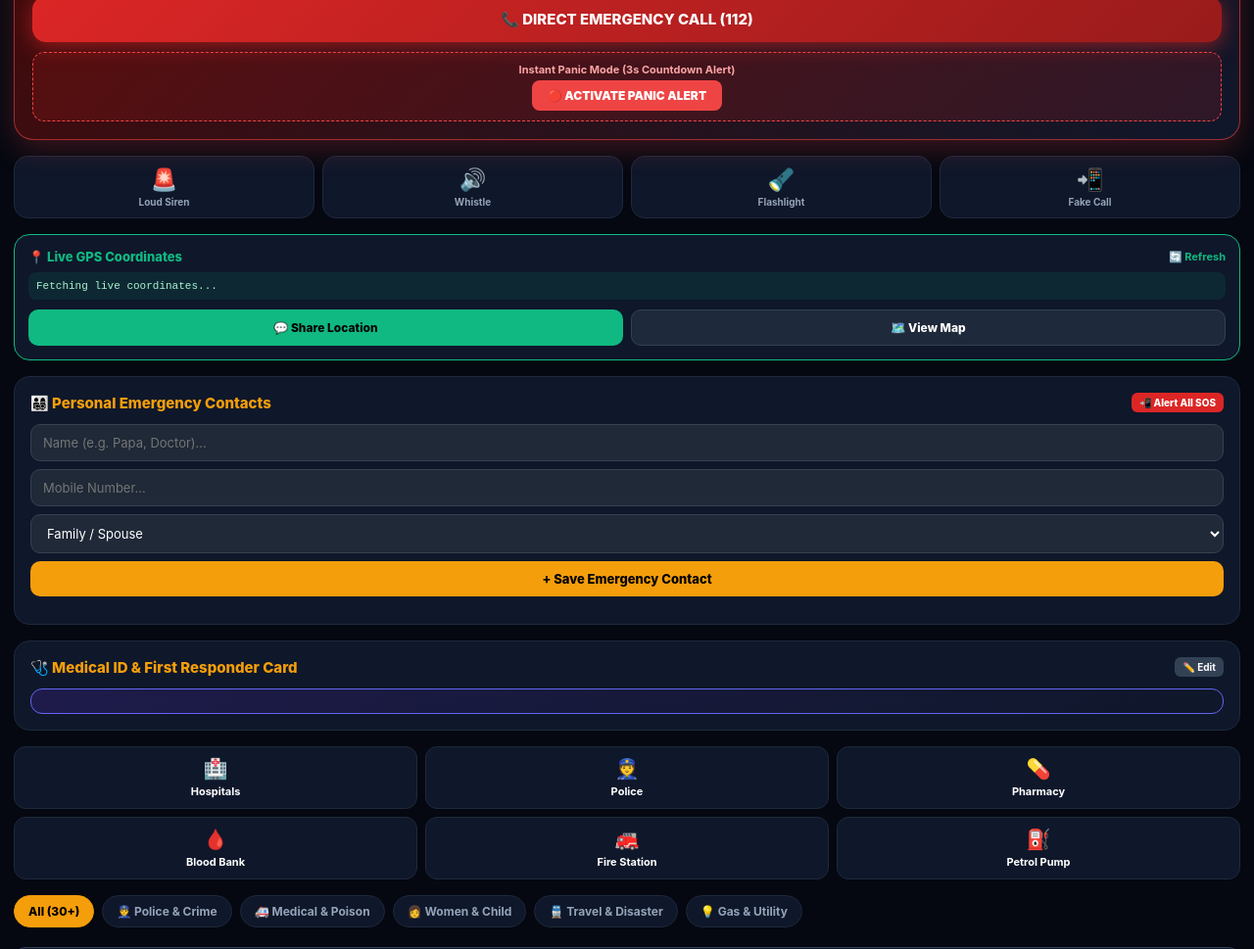
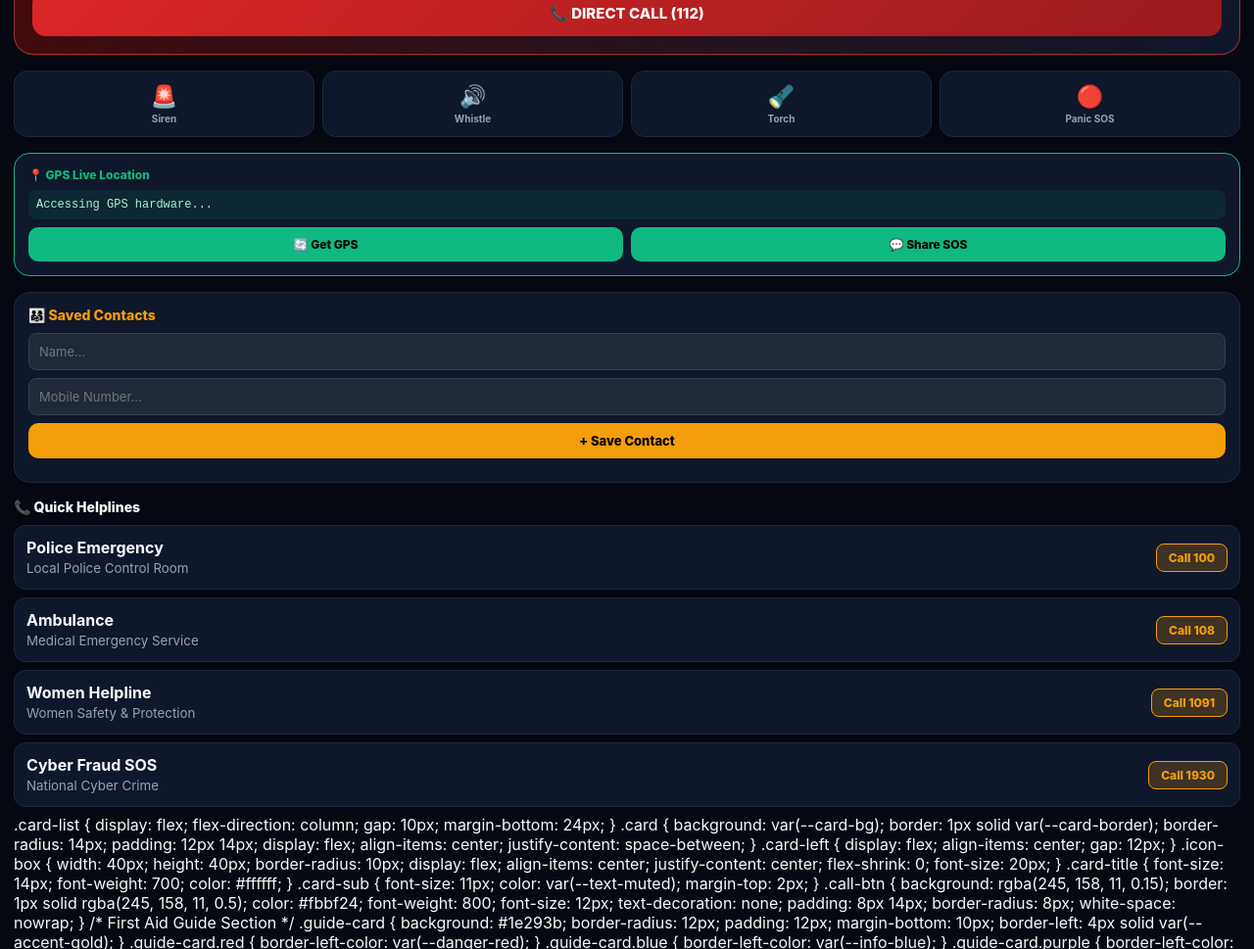
Before and after one commit to abcdef1234ttf-ui/swarn-emergency-app, a plain HTML site: page index.html in a window 1280 px wide. Shown: the part 228-1197 px from the top of the page at 98% size. Drawn offline with Linux system fonts and the light colour scheme.

Commit message:
Update index.html

```diff
--- a/index.html
+++ b/index.html
@@ -3,7 +3,8 @@
 <head>
   <meta charset="UTF-8">
   <meta name="viewport" content="width=device-width, initial-scale=1.0, maximum-scale=1.0, user-scalable=no">
-  <title>Swarn — All India Public Safety & Personal Emergency SOS Suite</title>
+  <meta name="theme-color" content="#050811">
+  <title>Swarn — Emergency SOS Suite</title>
   <style>
     :root {
       --bg-dark: #050811;
@@ -12,106 +13,243 @@
       --accent-gold: #f59e0b;
       --danger-red: #ef4444;
       --safety-green: #10b981;
-      --info-blue: #3b82f6;
-      --purple-accent: #a855f7;
       --text-main: #f8fafc;
       --text-muted: #94a3b8;
     }
+    * { margin: 0; padding: 0; box-sizing: border-box; font-family: -apple-system, BlinkMacSystemFont, "Segoe UI", Roboto, sans-serif; }
+    body { background-color: var(--bg-dark); color: var(--text-main); padding: 14px; padding-bottom: 50px; }
 
-    * { margin: 0; padding: 0; box-sizing: border-box; font-family: -apple-system, BlinkMacSystemFont, "Segoe UI", Roboto, Helvetica, Arial, sans-serif; -webkit-tap-highlight-color: transparent; }
+    body.siren-flashing { animation: strobe 0.35s infinite alternate; }
+    @keyframes strobe { 0% { background: #991b1b; } 100% { background: #1e40af; } }
 
-    body { background-color: var(--bg-dark); color: var(--text-main); min-height: 100vh; padding: 14px; padding-bottom: 60px; transition: background 0.3s; }
+    .top-bar { display: flex; justify-content: space-between; align-items: center; background: #0f172a; border: 1px solid #1e293b; padding: 10px 12px; border-radius: 12px; margin-bottom: 14px; font-size: 11px; color: var(--text-muted); }
+    .status-dot { width: 8px; height: 8px; border-radius: 50%; display: inline-block; background: var(--safety-green); box-shadow: 0 0 8px var(--safety-green); }
 
-    /* Flashing Screen Animation for Police Siren */
-    body.siren-flashing {
-      animation: strobeAlert 0.35s infinite alternate;
-    }
-    @keyframes strobeAlert {
-      0% { background-color: #991b1b; }
-      100% { background-color: #1e40af; }
-    }
+    .header { display: flex; justify-content: space-between; align-items: center; padding-bottom: 12px; border-bottom: 1px solid rgba(245, 158, 11, 0.25); margin-bottom: 16px; }
+    .brand-title { font-size: 24px; font-weight: 900; background: linear-gradient(135deg, #FFE066, #F59E0B); -webkit-background-clip: text; -webkit-text-fill-color: transparent; }
 
-    /* Top Utility Bar */
-    .top-status-bar { display: flex; justify-content: space-between; align-items: center; background: #0f172a; border: 1px solid #1e293b; padding: 8px 12px; border-radius: 12px; margin-bottom: 14px; font-size: 11px; color: var(--text-muted); }
-    .status-pill { display: flex; align-items: center; gap: 6px; font-weight: 700; }
-    .dot-online { width: 8px; height: 8px; background: var(--safety-green); border-radius: 50%; display: inline-block; box-shadow: 0 0 8px var(--safety-green); }
+    .sos-container { background: linear-gradient(135deg, #450a0a 0%, #0f172a 100%); border: 1.5px solid rgba(239, 68, 68, 0.6); border-radius: 20px; padding: 18px; text-align: center; margin-bottom: 16px; }
+    .sos-number { font-size: 32px; font-weight: 900; color: #fff; margin: 6px 0; }
+    .sos-btn { display: block; width: 100%; background: linear-gradient(135deg, #dc2626, #991b1b); color: #fff; font-weight: 800; font-size: 15px; text-decoration: none; padding: 14px; border-radius: 14px; text-align: center; border: none; cursor: pointer; }
 
-    /* Header */
-    .header { display: flex; justify-content: space-between; align-items: center; padding-bottom: 12px; border-bottom: 1px solid rgba(245, 158, 11, 0.25); margin-bottom: 16px; }
-    .brand-title { font-size: 26px; font-weight: 900; background: linear-gradient(135deg, #FFE066, #F59E0B); -webkit-background-clip: text; -webkit-text-fill-color: transparent; letter-spacing: 1px; }
-    .brand-sub { font-size: 10px; color: var(--text-muted); text-transform: uppercase; letter-spacing: 1.5px; margin-top: 2px; }
-    .badge { background: rgba(245, 158, 11, 0.15); border: 1px solid rgba(245, 158, 11, 0.4); color: #fbbf24; padding: 4px 10px; border-radius: 20px; font-size: 11px; font-weight: 700; }
-
-    /* National SOS Container */
-    .sos-container { background: linear-gradient(135deg, #450a0a 0%, #0f172a 100%); border: 1.5px solid rgba(239, 68, 68, 0.6); border-radius: 20px; padding: 18px; text-align: center; margin-bottom: 16px; box-shadow: 0 8px 30px rgba(239, 68, 68, 0.25); position: relative; overflow: hidden; }
-    .sos-title { font-size: 11px; font-weight: 800; color: #fca5a5; text-transform: uppercase; letter-spacing: 1.5px; margin-bottom: 4px; }
-    .sos-number { font-size: 34px; font-weight: 900; color: #ffffff; margin-bottom: 12px; letter-spacing: 1px; }
-    .sos-btn { display: flex; align-items: center; justify-content: center; gap: 8px; background: linear-gradient(135deg, #dc2626, #991b1b); color: #ffffff; font-weight: 800; font-size: 15px; text-decoration: none; padding: 14px; border-radius: 14px; box-shadow: 0 4px 20px rgba(220, 38, 38, 0.6); border: none; cursor: pointer; width: 100%; }
-
-    /* Panic Countdown Overlay Button */
-    .panic-box { background: rgba(220, 38, 38, 0.15); border: 1px dashed #ef4444; border-radius: 12px; padding: 10px; margin-top: 10px; text-align: center; }
-    .panic-btn { background: #ef4444; color: #fff; font-weight: 900; border: none; padding: 8px 16px; border-radius: 8px; cursor: pointer; font-size: 12px; margin-top: 4px; }
-
-    /* Tactical Safety Toolbar (Siren, Whistle, Torch, Fake Call) */
     .tactical-grid { display: grid; grid-template-columns: repeat(4, 1fr); gap: 8px; margin-bottom: 16px; }
-    .tac-card { background: var(--card-bg); border: 1px solid var(--card-border); border-radius: 14px; padding: 10px 6px; text-align: center; cursor: pointer; transition: 0.2s; color: var(--text-main); }
-    .tac-card:active { transform: scale(0.95); }
+    .tac-card { background: var(--card-bg); border: 1px solid var(--card-border); border-radius: 14px; padding: 12px 6px; text-align: center; cursor: pointer; }
     .tac-icon { font-size: 22px; margin-bottom: 4px; }
     .tac-label { font-size: 10px; font-weight: 700; color: var(--text-muted); }
 
-    /* Siren Section Drawer */
-    .siren-drawer { background: var(--card-bg); border: 1px solid #1e3a8a; border-radius: 16px; padding: 14px; margin-bottom: 16px; display: none; }
-    .siren-select-grid { display: grid; grid-template-columns: repeat(3, 1fr); gap: 6px; margin-bottom: 10px; }
-    .siren-type-btn { background: #1e293b; border: 1px solid #334155; color: #cbd5e1; font-size: 11px; padding: 8px; border-radius: 8px; cursor: pointer; font-weight: 700; }
-    .siren-type-btn.active { background: #2563eb; color: #fff; border-color: #3b82f6; }
+    .gps-card { background: var(--card-bg); border: 1px solid #10b981; border-radius: 16px; padding: 14px; margin-bottom: 16px; }
+    .gps-coords { font-size: 12px; font-family: monospace; color: #a7f3d0; background: rgba(16, 185, 129, 0.1); padding: 8px; border-radius: 8px; margin: 8px 0; }
+    .btn-row { display: grid; grid-template-columns: 1fr 1fr; gap: 8px; }
+    .btn-green { background: #10b981; color: #000; font-weight: 800; font-size: 12px; padding: 10px; border-radius: 10px; border: none; cursor: pointer; text-align: center; text-decoration: none; }
 
-    /* GPS Location Card */
-    .gps-card { background: var(--card-bg); border: 1px solid #10b981; border-radius: 16px; padding: 14px; margin-bottom: 16px; }
-    .gps-header { display: flex; justify-content: space-between; align-items: center; margin-bottom: 8px; }
-    .gps-title { font-size: 13px; font-weight: 800; color: var(--safety-green); display: flex; align-items: center; gap: 6px; }
-    .gps-coords { font-size: 11px; font-family: monospace; color: #a7f3d0; background: rgba(16, 185, 129, 0.1); padding: 8px; border-radius: 8px; margin-bottom: 10px; word-break: break-all; }
-    .gps-btn-group { display: grid; grid-template-columns: 1fr 1fr; gap: 8px; }
-    .gps-btn { background: #10b981; color: #000; font-weight: 800; font-size: 12px; padding: 10px; border-radius: 10px; border: none; cursor: pointer; text-align: center; text-decoration: none; display: flex; align-items: center; justify-content: center; gap: 4px; }
-    .gps-btn-sec { background: #1e293b; color: #fff; border: 1px solid #334155; }
+    .section-box { background: var(--card-bg); border: 1px solid var(--card-border); border-radius: 16px; padding: 14px; margin-bottom: 16px; }
+    .input-field { background: #1f2937; border: 1px solid #374151; border-radius: 8px; padding: 10px; color: #fff; font-size: 13px; width: 100%; margin-bottom: 8px; outline: none; }
+    .btn-gold { background: var(--accent-gold); color: #000; font-weight: 800; font-size: 13px; padding: 10px; border-radius: 10px; border: none; width: 100%; cursor: pointer; }
 
-    /* Personal Emergency Contacts */
-    .section-box { background: var(--card-bg); border: 1px solid var(--card-border); border-radius: 16px; padding: 16px; margin-bottom: 16px; }
-    .section-title { font-size: 15px; font-weight: 800; color: var(--accent-gold); margin-bottom: 12px; display: flex; align-items: center; justify-content: space-between; }
-    .pc-input-group { display: flex; flex-direction: column; gap: 8px; margin-bottom: 12px; }
-    .input-field { background: #1f2937; border: 1px solid #374151; border-radius: 10px; padding: 10px 12px; color: #fff; font-size: 13px; outline: none; width: 100%; }
-    .input-field:focus { border-color: var(--accent-gold); }
-    .btn-gold { background: var(--accent-gold); color: #000; font-weight: 800; font-size: 13px; padding: 10px; border-radius: 10px; border: none; cursor: pointer; text-align: center; }
+    .card { background: var(--card-bg); border: 1px solid var(--card-border); border-radius: 12px; padding: 12px; display: flex; justify-content: space-between; align-items: center; margin-bottom: 8px; }
+    .call-btn { background: rgba(245, 158, 11, 0.2); border: 1px solid var(--accent-gold); color: var(--accent-gold); font-weight: 800; font-size: 12px; text-decoration: none; padding: 6px 12px; border-radius: 8px; }
+  </style>
+</head>
+<body>
 
-    .pc-list { display: flex; flex-direction: column; gap: 8px; }
-    .pc-item { background: #192233; border: 1px solid #2d3748; border-radius: 12px; padding: 10px 12px; display: flex; align-items: center; justify-content: space-between; }
-    .pc-info-name { font-size: 13px; font-weight: 700; color: #fff; }
-    .pc-info-tag { font-size: 9px; background: rgba(245, 158, 11, 0.2); color: #fbbf24; padding: 2px 6px; border-radius: 4px; margin-left: 6px; }
-    .pc-info-num { font-size: 11px; color: var(--text-muted); margin-top: 2px; }
-    .pc-actions { display: flex; gap: 6px; align-items: center; }
-    .pc-call-btn { background: #10b981; color: #fff; font-weight: 800; font-size: 11px; text-decoration: none; padding: 6px 12px; border-radius: 8px; }
-    .pc-del-btn { background: rgba(239, 68, 68, 0.2); color: #f87171; border: 1px solid rgba(239, 68, 68, 0.4); font-size: 11px; padding: 6px 8px; border-radius: 8px; cursor: pointer; }
+  <!-- Top Status Bar -->
+  <div class="top-bar">
+    <div><span class="status-dot"></span> <span id="netStatus">READY</span></div>
+    <div>⚡ Battery: <span id="batVal">--%</span></div>
+    <div>🕒 <span id="clockVal">--:--:--</span></div>
+  </div>
 
-    /* Medical ID Card */
-    .med-card-display { background: linear-gradient(135deg, #1e1b4b, #0f172a); border: 1px solid #6366f1; border-radius: 12px; padding: 12px; font-size: 12px; }
-    .med-row { display: flex; justify-content: space-between; padding: 4px 0; border-bottom: 1px solid rgba(255,255,255,0.05); }
-    .med-label { color: #93c5fd; font-weight: 600; }
-    .med-val { font-weight: 800; color: #fff; }
+  <!-- Header -->
+  <div class="header">
+    <div>
+      <div class="brand-title">SWARN SOS</div>
+      <div style="font-size:10px; color:#94a3b8; text-transform:uppercase;">Emergency Response System</div>
+    </div>
+  </div>
 
-    /* Quick Action Finder Grid */
-    .near-grid { display: grid; grid-template-columns: repeat(3, 1fr); gap: 8px; margin-bottom: 16px; }
-    .near-card { background: var(--card-bg); border: 1px solid var(--card-border); border-radius: 12px; padding: 10px; text-decoration: none; color: #fff; text-align: center; font-size: 11px; font-weight: 700; }
-    .near-icon { font-size: 20px; margin-bottom: 4px; }
+  <!-- SOS 112 -->
+  <div class="sos-container">
+    <div style="font-size:11px; color:#fca5a5; font-weight:800;">NATIONAL EMERGENCY HELPLINE</div>
+    <div class="sos-number">112 HELPLINE</div>
+    <a href="tel:112" class="sos-btn">📞 DIRECT CALL (112)</a>
+  </div>
 
-    /* Category Scroll & Search */
-    .category-scroll { display: flex; gap: 8px; overflow-x: auto; padding-bottom: 8px; margin-bottom: 12px; scrollbar-width: none; }
-    .category-scroll::-webkit-scrollbar { display: none; }
-    .cat-btn { background: var(--card-bg); border: 1px solid var(--card-border); color: var(--text-muted); padding: 8px 14px; border-radius: 20px; font-size: 12px; font-weight: 700; white-space: nowrap; cursor: pointer; }
-    .cat-btn.active { background: var(--accent-gold); border-color: var(--accent-gold); color: #000; font-weight: 800; }
+  <!-- Tools -->
+  <div class="tactical-grid">
+    <div class="tac-card" onclick="playSiren()">
+      <div class="tac-icon">🚨</div>
+      <div class="tac-label">Siren</div>
+    </div>
+    <div class="tac-card" onclick="playWhistle()">
+      <div class="tac-icon">🔊</div>
+      <div class="tac-label">Whistle</div>
+    </div>
+    <div class="tac-card" onclick="toggleTorch()">
+      <div class="tac-icon">🔦</div>
+      <div class="tac-label">Torch</div>
+    </div>
+    <div class="tac-card" onclick="triggerPanic()">
+      <div class="tac-icon">🔴</div>
+      <div class="tac-label">Panic SOS</div>
+    </div>
+  </div>
 
-    .search-box { width: 100%; background: var(--card-bg); border: 1px solid #334155; border-radius: 12px; padding: 12px 16px; color: #fff; font-size: 13px; margin-bottom: 16px; outline: none; }
-    .search-box:focus { border-color: var(--accent-gold); }
+  <!-- GPS -->
+  <div class="gps-card">
+    <div style="font-size:12px; font-weight:800; color:#10b981;">📍 GPS Live Location</div>
+    <div class="gps-coords" id="gpsText">Fetching live GPS location...</div>
+    <div class="btn-row">
+      <button onclick="getGPS()" class="btn-green">🔄 Get GPS</button>
+      <button onclick="shareWhatsApp()" class="btn-green">💬 Share SOS</button>
+    </div>
+  </div>
 
-    /* Helpline Cards List */
+  <!-- Personal Contacts -->
+  <div class="section-box">
+    <div style="font-size:14px; font-weight:800; color:var(--accent-gold); margin-bottom:10px;">👨‍👩‍👧 Saved Contacts</div>
+    <input type="text" id="cName" placeholder="Name..." class="input-field">
+    <input type="tel" id="cPhone" placeholder="Mobile Number..." class="input-field">
+    <button onclick="saveContact()" class="btn-gold">+ Save Contact</button>
+    <div id="cList" style="margin-top:10px;"></div>
+  </div>
+
+  <!-- Direct Helplines -->
+  <div style="font-size:14px; font-weight:800; margin-bottom:10px; color:#fff;">📞 Quick Helplines</div>
+  <div class="card">
+    <div><strong>Police Emergency</strong><br><small style="color:#94a3b8;">Local Police Control Room</small></div>
+    <a href="tel:100" class="call-btn">Call 100</a>
+  </div>
+  <div class="card">
+    <div><strong>Ambulance</strong><br><small style="color:#94a3b8;">Medical Emergency Service</small></div>
+    <a href="tel:108" class="call-btn">Call 108</a>
+  </div>
+  <div class="card">
+    <div><strong>Women Helpline</strong><br><small style="color:#94a3b8;">Women Safety & Protection</small></div>
+    <a href="tel:1091" class="call-btn">Call 1091</a>
+  </div>
+  <div class="card">
+    <div><strong>Cyber Fraud SOS</strong><br><small style="color:#94a3b8;">National Cyber Crime</small></div>
+    <a href="tel:1930" class="call-btn">Call 1930</a>
+  </div>
+
+  <script>
+    // 1. Live Clock
+    function updateClock() {
+      const d = new Date();
+      document.getElementById('clockVal').innerText = d.toLocaleTimeString();
+    }
+    setInterval(updateClock, 1000);
+    updateClock();
+
+    // 2. Battery Status (Safe Check)
+    if ('getBattery' in navigator) {
+      navigator.getBattery().then(bat => {
+        const updateBat = () => { document.getElementById('batVal').innerText = Math.round(bat.level * 100) + '%'; };
+        updateBat();
+        bat.addEventListener('levelchange', updateBat);
+      }).catch(() => { document.getElementById('batVal').innerText = 'OK'; });
+    } else {
+      document.getElementById('batVal').innerText = 'OK';
+    }
+
+    // 3. GPS Location Tracker
+    let lat = null, lng = null;
+    function getGPS() {
+      const disp = document.getElementById('gpsText');
+      disp.innerText = "Accessing GPS hardware...";
+      if (navigator.geolocation) {
+        navigator.geolocation.getCurrentPosition(
+          pos => {
+            lat = pos.coords.latitude;
+            lng = pos.coords.longitude;
+            disp.innerText = `Lat: ${lat.toFixed(5)}, Lng: ${lng.toFixed(5)} (Accuracy: ~${Math.round(pos.coords.accuracy)}m)`;
+          },
+          err => { disp.innerText = "⚠️ Browser blocked GPS! Top-Right 3 dots par click karke Chrome me kholein."; },
+          { enableHighAccuracy: true, timeout: 10000 }
+        );
+      } else { disp.innerText = "GPS Not Supported"; }
+    }
+    getGPS();
+
+    function shareWhatsApp() {
+      if(!lat) { alert("Pehle 'Get GPS' button dabayein!"); return; }
+      const url = `https://maps.google.com/?q=${lat},${lng}`;
+      window.open(`https://wa.me/?text=${encodeURIComponent('EMERGENCY SOS! Mujhe madad chahiye: ' + url)}`);
+    }
+
+    // 4. Siren Sound Generator
+    let audioCtx = null, osc = null, isSiren = false;
+    function playSiren() {
+      if(!isSiren) {
+        audioCtx = new (window.AudioContext || window.webkitAudioContext)();
+        osc = audioCtx.createOscillator();
+        osc.type = 'sawtooth';
+        osc.connect(audioCtx.destination);
+        osc.start();
+        document.body.classList.add('siren-flashing');
+        isSiren = true;
+      } else {
+        if(osc) osc.stop();
+        document.body.classList.remove('siren-flashing');
+        isSiren = false;
+      }
+    }
+
+    function playWhistle() {
+      const ctx = new (window.AudioContext || window.webkitAudioContext)();
+      const o = ctx.createOscillator();
+      o.type = 'sine';
+      o.frequency.setValueAtTime(2600, ctx.currentTime);
+      o.connect(ctx.destination);
+      o.start();
+      setTimeout(() => { o.stop(); ctx.close(); }, 1500);
+    }
+
+    // 5. Torch Control
+    let flash = null;
+    async function toggleTorch() {
+      try {
+        if(!flash) {
+          const s = await navigator.mediaDevices.getUserMedia({ video: { facingMode: 'environment' } });
+          flash = s.getVideoTracks()[0];
+          await flash.applyConstraints({ advanced: [{ torch: true }] });
+        } else {
+          flash.stop();
+          flash = null;
+        }
+      } catch(e) { alert("Chrome browser me open karein torch permission ke liye!"); }
+    }
+
+    function triggerPanic() {
+      alert("🚨 PANIC SOS ALERT TRIGGERED!");
+      playSiren();
+      shareWhatsApp();
+    }
+
+    // 6. Local Storage Contacts
+    let contacts = JSON.parse(localStorage.getItem('swarn_c')) || [];
+    function renderContacts() {
+      const el = document.getElementById('cList');
+      el.innerHTML = '';
+      contacts.forEach((c, i) => {
+        el.innerHTML += `<div class="card"><div><strong>${c.name}</strong><br><small>${c.phone}</small></div><a href="tel:${c.phone}" class="call-btn">📞 Call</a></div>`;
+      });
+    }
+    function saveContact() {
+      const n = document.getElementById('cName').value.trim();
+      const p = document.getElementById('cPhone').value.trim();
+      if(n && p) {
+        contacts.push({ name: n, phone: p });
+        localStorage.setItem('swarn_c', JSON.stringify(contacts));
+        document.getElementById('cName').value = '';
+        document.getElementById('cPhone').value = '';
+        renderContacts();
+      }
+    }
+    renderContacts();
+  </script>
+</body>
+</html>
     .card-list { display: flex; flex-direction: column; gap: 10px; margin-bottom: 24px; }
     .card { background: var(--card-bg); border: 1px solid var(--card-border); border-radius: 14px; padding: 12px 14px; display: flex; align-items: center; justify-content: space-between; }
     .card-left { display: flex; align-items: center; gap: 12px; }
```
